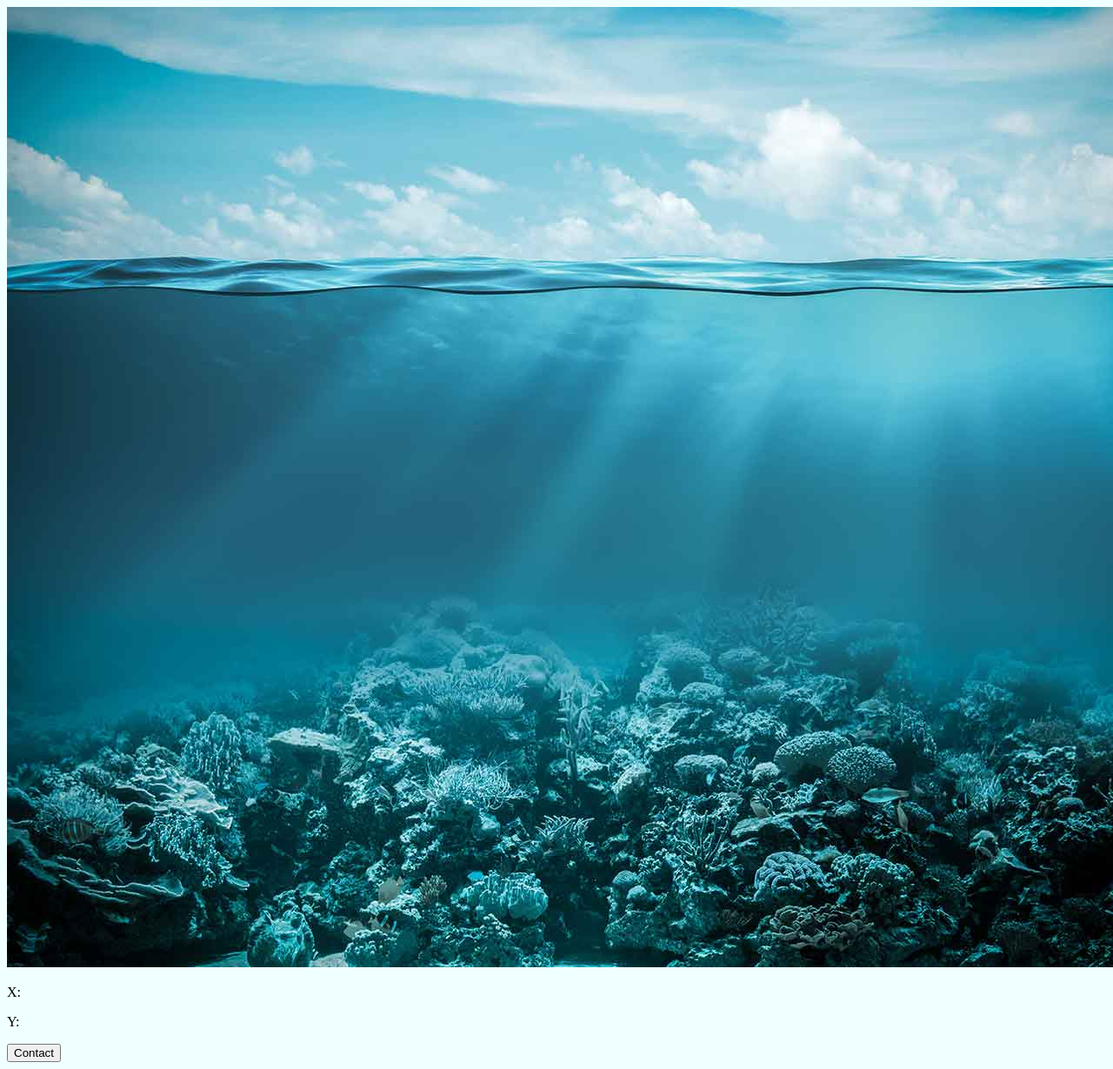
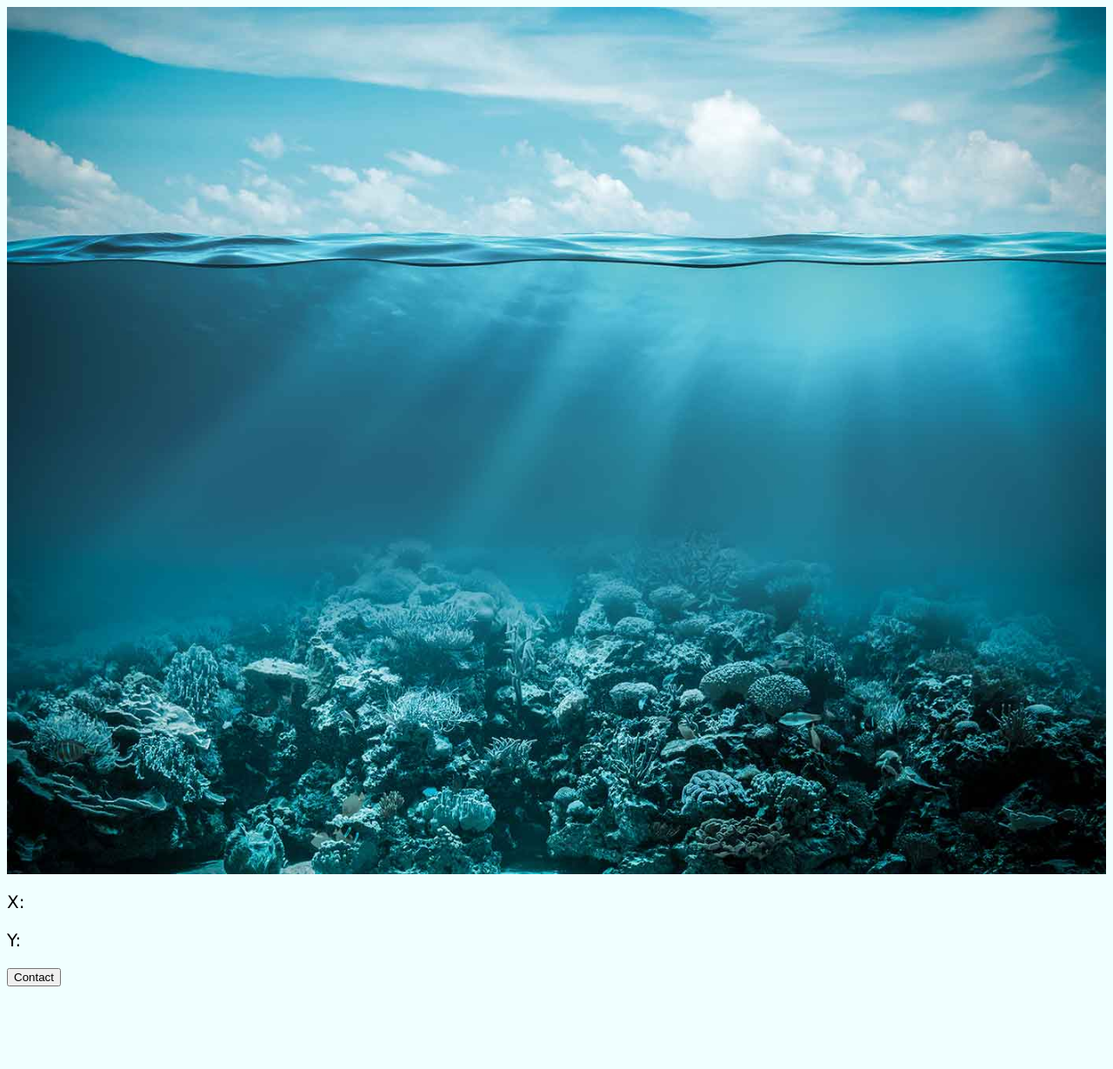
Before and after one commit to Anonymous-02/nuitinfo, a PHP site: page /index.html in a window 1280 px wide; the page is wider, and only the part inside the window is pictured. Shown: that part at 87% size. After the commit the page ends 1134 px from the top of that part, so only its background shows below. Run offline with PHP 8.4, Linux system fonts and the light colour scheme.

Commit message:
image central

```diff
--- a/index.html
+++ b/index.html
@@ -8,7 +8,7 @@
     <link rel="stylesheet" type="text/css" href="style.css" />
   </head>
   <body>
-    <img src="ocean.jpg" id="myImgId" />
+    <img src="ocean.jpg" id="myImgId" class="center"/>
     <p>X:<span id="x"></span></p>
     <p>Y:<span id="y"></span></p>
     <script type="text/javascript">
--- a/style.css
+++ b/style.css
@@ -3,5 +3,18 @@ body {
 }
 
 h1 {
-    color: red;
-}
+    color: black;
+    text-align: center;
+  }
+
+  p {
+    font-family: verdana;
+    font-size: 20px;
+  }
+
+  .center {
+    display: block;
+    margin-left: auto;
+    margin-right: auto;
+    width: 100%;
+  }
```
